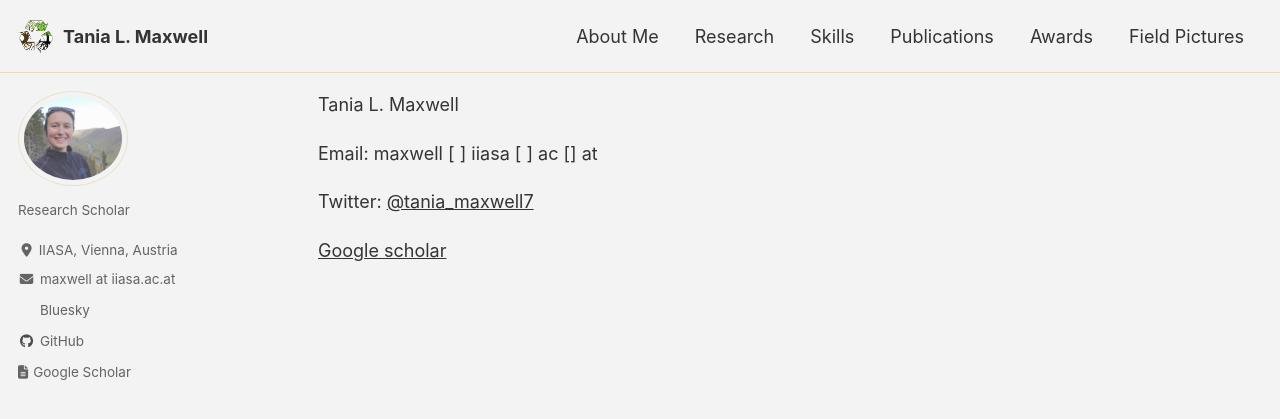
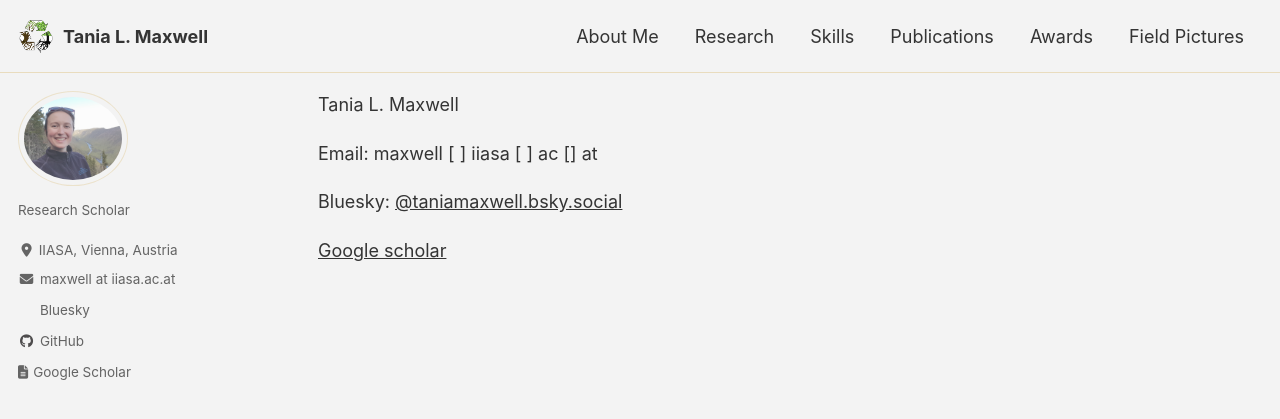
Before and after one commit to Tania-Maxwell/Tania-Maxwell.github.io, a Jekyll site: the page built from contact.md, in a window 1280 px wide and 900 px high. Shown: the top 419 px of the window. Built offline with Jekyll 4.4.1, drawn with Linux system fonts in a browser that asks for light colours; cached includes are drawn as plain includes; nearby versions of some CDN libraries; our own code applies the rules of GitHub Pages for plain Markdown files.

Commit message:
Change twitter to bsky in contact.md

```diff
--- a/contact.md
+++ b/contact.md
@@ -2,6 +2,6 @@ Tania L. Maxwell
 
 Email: maxwell [ ] iiasa [ ] ac [] at
 
-Twitter: [@tania_maxwell7](https://twitter.com/tania_maxwell7)
+Bluesky: [@taniamaxwell.bsky.social](https://bsky.app/profile/taniamaxwell.bsky.social)
 
 [Google scholar](https://scholar.google.com/citations?user=BnCknmEAAAAJ&hl=en)
```
